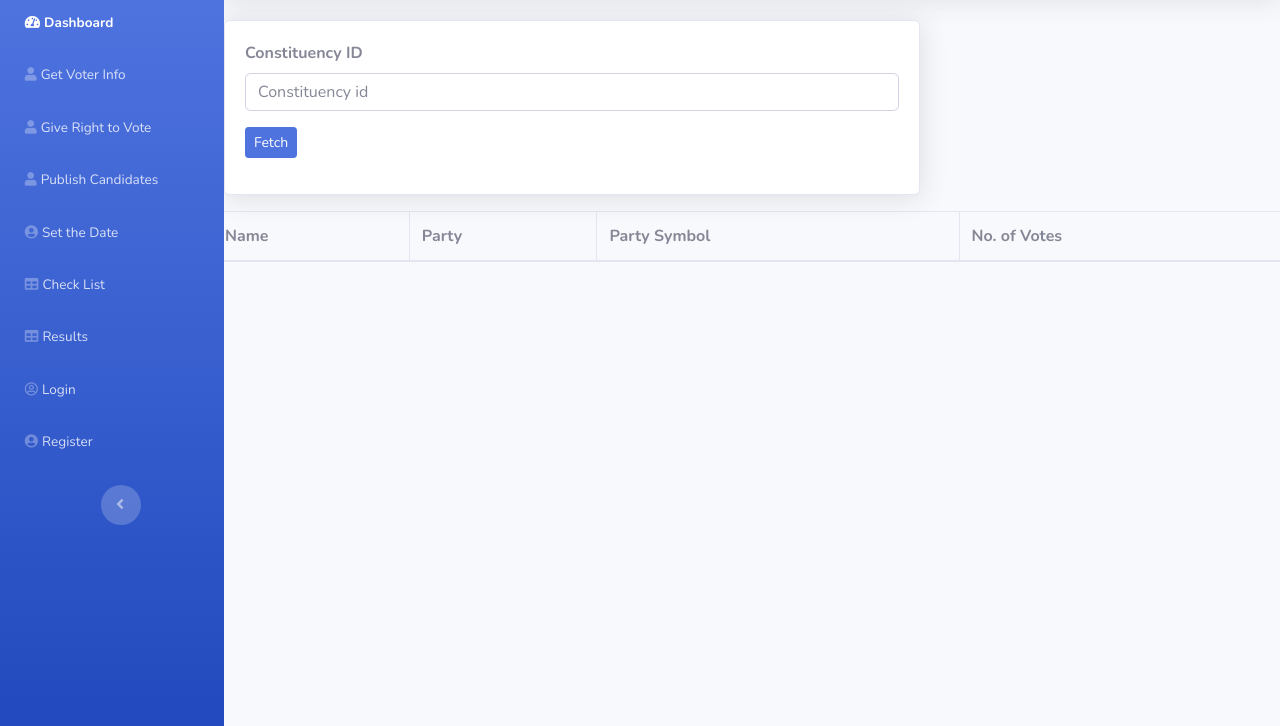
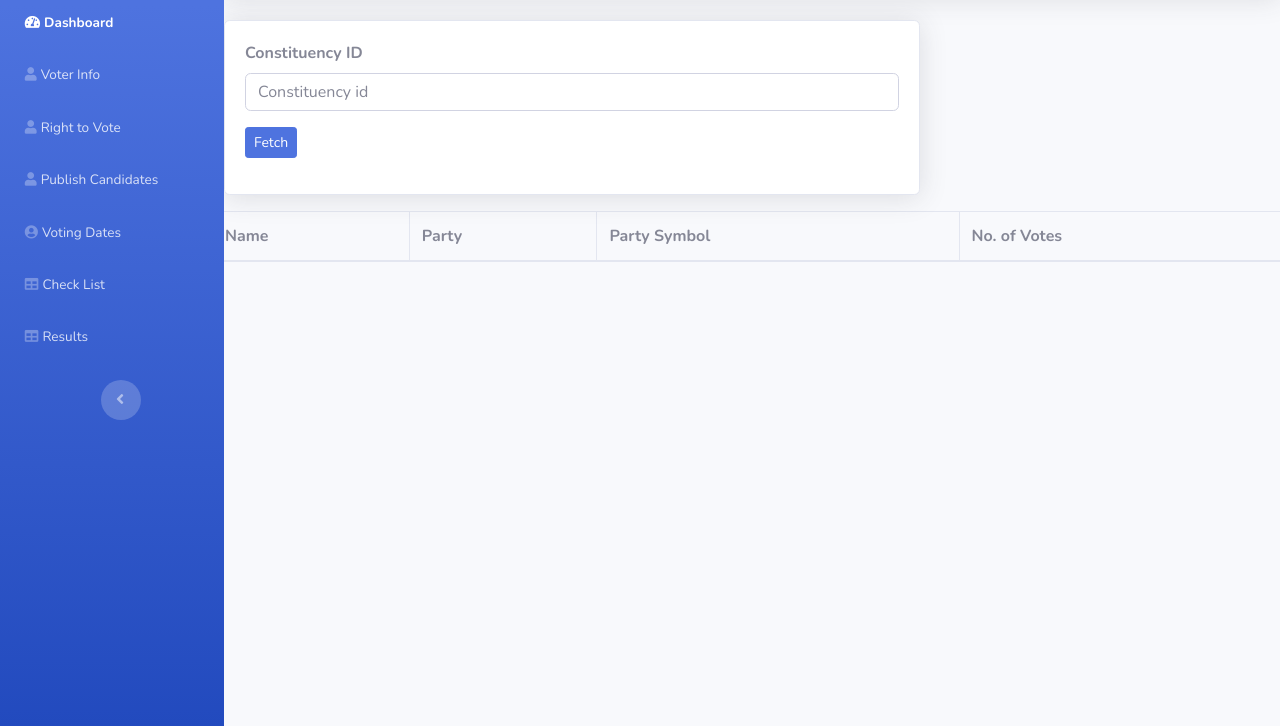
Before and after one commit to dhruti-patel/BlockVote-Truffle, a website: page src/admin_results.html in a window 1280 px wide. Shown: the part 74-800 px from the top of the page. Drawn offline with nearby package versions, Linux system fonts and the light colour scheme.

Commit message:
svd and evd constraint added and admin gui updated

```diff
--- a/src/admin_results.html
+++ b/src/admin_results.html
@@ -21,14 +21,14 @@
                 <hr class="sidebar-divider my-0">
                 <ul class="nav navbar-nav text-light" id="accordionSidebar">
                     <li class="nav-item" role="presentation"><a class="nav-link active" href="admin.html"><i class="fas fa-tachometer-alt"></i><span>Dashboard</span></a></li>
-                    <li class="nav-item" role="presentation"><a class="nav-link" href="profile.html"><i class="fas fa-user"></i><span>Get Voter Info</span></a></li>
-                    <li class="nav-item" role="presentation"><a class="nav-link" href="rightToVote.html"><i class="fas fa-user"></i><span>Give Right to Vote</span></a></li>
+                    <li class="nav-item" role="presentation"><a class="nav-link" href="profile.html"><i class="fas fa-user"></i><span>Voter Info</span></a></li>
+                    <li class="nav-item" role="presentation"><a class="nav-link" href="rightToVote.html"><i class="fas fa-user"></i><span>Right to Vote</span></a></li>
                     <li class="nav-item" role="presentation"><a class="nav-link" href="publishCandidates.html"><i class="fas fa-user"></i><span>Publish Candidates</span></a></li>
-                    <li class="nav-item" role="presentation"><a class="nav-link" href="set_date.html"><i class="fas fa-user-circle"></i><span>Set the Date</span></a></li>
+                    <li class="nav-item" role="presentation"><a class="nav-link" href="set_date.html"><i class="fas fa-user-circle"></i><span>Voting Dates</span></a></li>
                     <li class="nav-item" role="presentation"><a class="nav-link" href="new.html"><i class="fas fa-table"></i><span>Check List</span></a></li>
                     <li class="nav-item" role="presentation"><a class="nav-link" onclick="App.checkTime();"><i class="fas fa-table"></i><span>Results</span></a></li>
-                    <li class="nav-item" role="presentation"><a class="nav-link" href="login.html"><i class="far fa-user-circle"></i><span>Login</span></a></li>
-                    <li class="nav-item" role="presentation"><a class="nav-link" href="register.html"><i class="fas fa-user-circle"></i><span>Register</span></a></li>
+                    <!-- <li class="nav-item" role="presentation"><a class="nav-link" href="login.html"><i class="far fa-user-circle"></i><span>Login</span></a></li>
+                    <li class="nav-item" role="presentation"><a class="nav-link" href="register.html"><i class="fas fa-user-circle"></i><span>Register</span></a></li> -->
                 </ul>
                 <div class="text-center d-none d-md-inline"><button class="btn rounded-circle border-0" id="sidebarToggle" type="button"></button></div>
             </div>
--- a/src/js/app.js
+++ b/src/js/app.js
@@ -790,6 +790,9 @@ var edo = new Date(evd);
 // var eo= edo.toUTCString();
 var s= Date.UTC(sdo.getUTCFullYear(),sdo.getUTCMonth(),sdo.getUTCDate(),sdo.getUTCHours(),sdo.getUTCMinutes());
 var e= Date.UTC(edo.getUTCFullYear(),edo.getUTCMonth(),edo.getUTCDate(),edo.getUTCHours(),edo.getUTCMinutes());
+if (s>=e) alert("Invalid date and time selected")
+else
+{
 await App.voting.setDates(s/1000.0,e/1000.0);
 // App.startDate=svd;
 // App.endDate=evd;
@@ -797,6 +800,7 @@ console.log("start"+ await App.voting.startVote())
 console.log("end" + await App.voting.endVote())
 console.log("current" + currentTime)
 //console.log(sdo.getUTCFullYear(),sdo.getUTCMonth(),sdo.getUTCDate(),sdo.getUTCHours(),sdo.getUTCMinutes())
+}
 }
 
 
```
Also changed, not shown: src/admin.html (+3 -3 lines), src/new.html (+3 -3 lines), src/profile.html (+3 -3 lines), src/publishCandidates.html (+3 -3 lines), src/rightToVote.html (+3 -3 lines), src/set_date.html (+3 -3 lines), build/contracts/Migrations.json, build/contracts/evote.json, 1 other file.
